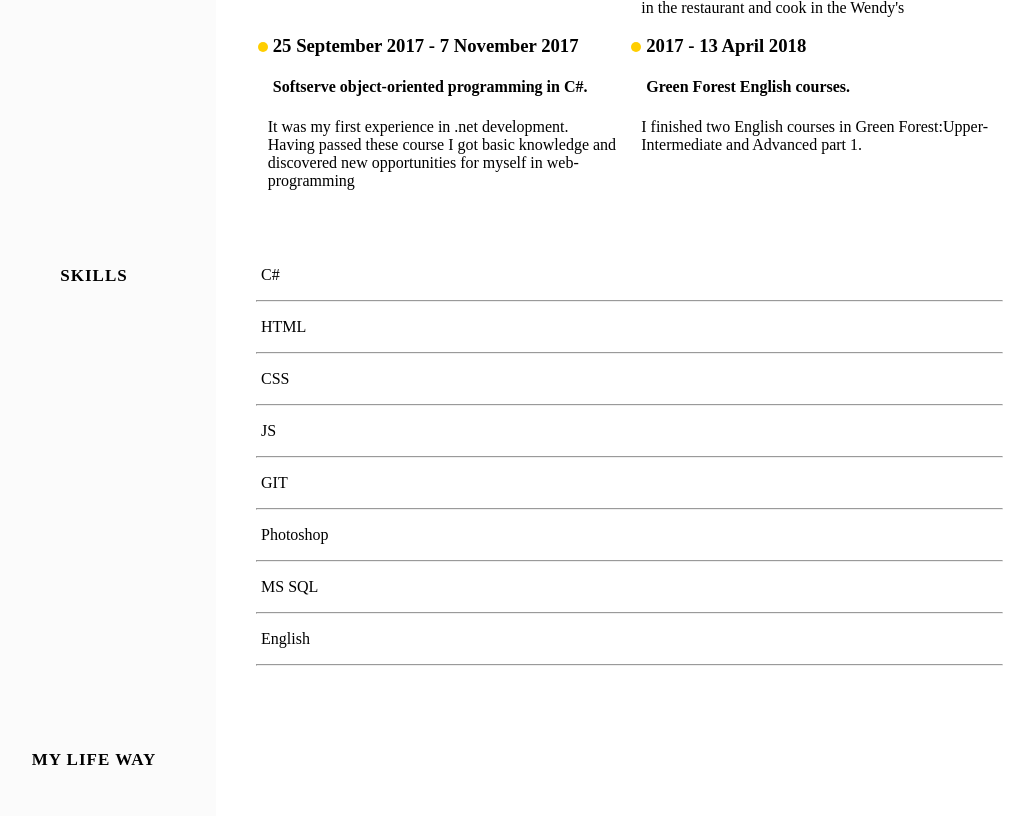
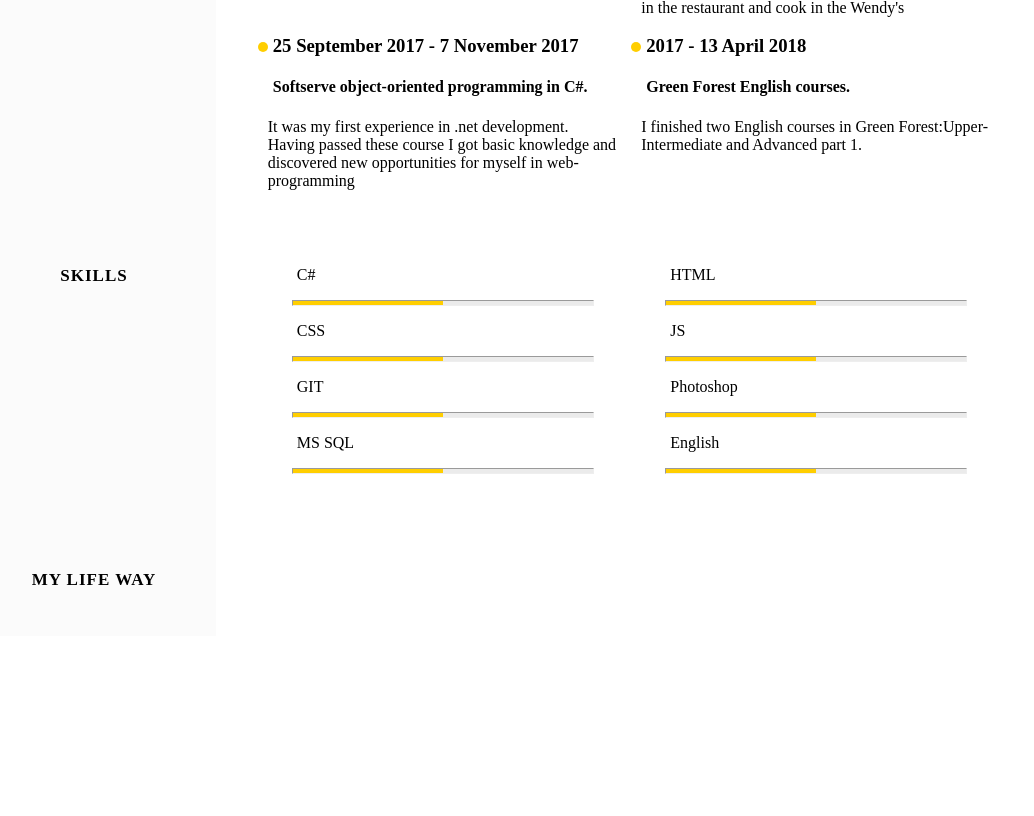
Before and after one commit to PavloPaitak1998/homepage, a plain HTML site: page index.html in a window 1280 px wide. Shown: the part 813-1629 px from the top of the page, without its empty margins (135-1169 px from the left). After the commit the page ends 1449 px from the top, so only its background shows below. Drawn offline with Linux system fonts and the light colour scheme.

Commit message:
Added new styles for block skills

```diff
--- a/StyleSheet1.css
+++ b/StyleSheet1.css
@@ -116,3 +116,21 @@ body {
     left:-10px;
     border-radius:100%;
 }
+
+.skill_line {
+
+    max-width:320px;
+    width:300px;
+    min-width:250px;
+    height: 4px;
+    margin: 0;
+    background: linear-gradient(to right, #ffce00 50%, #EBEBEB 50%);
+}
+
+.content.skills {
+    display: flex;
+    flex-direction: row;
+    justify-content: space-around;
+    flex-wrap: wrap;
+    margin-bottom:20px;
+}
```
